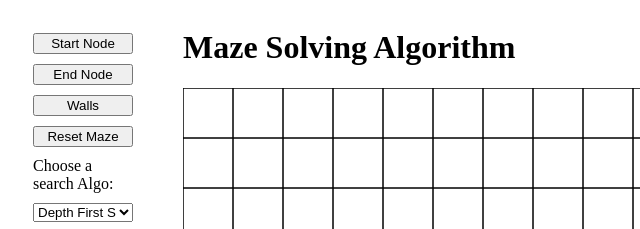
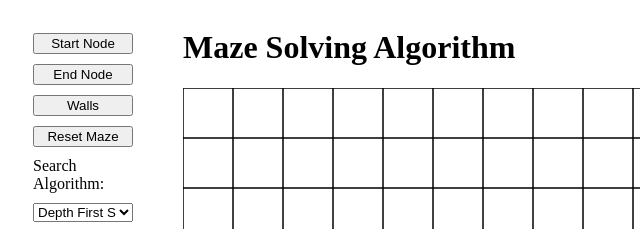
Before and after one commit to gabebautista11/Maze-Solving-Alogrithm, a plain HTML site: page index.html in a window 1280 px wide. Shown: the top 229 px of the page, 0-640 px from the left. Drawn offline with Linux system fonts and the light colour scheme.

Commit message:
update to create another branch

```diff
--- a/index.html
+++ b/index.html
@@ -15,7 +15,7 @@
         <button id="wallButton" class="button-class">Walls</button>
         <button id="reset-button" class="button-class">Reset Maze</button>
         <label for="algo-drop-down" class="button-class"
-          >Choose a search Algo:</label
+          >Search Algorithm:</label
         >
         <select name="" id="algo-drop-down" class="button-class">
           <option value="dfs">Depth First Search</option>
--- a/maze.js
+++ b/maze.js
@@ -452,6 +452,9 @@ class Graph {
     }
   }
 
+  /**
+   * A* search algo
+   */
   aStar() {}
 
   /**
```
